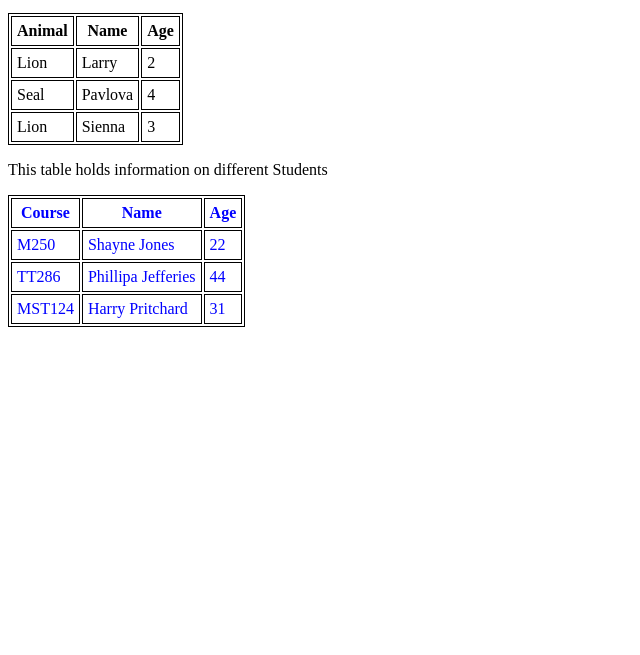
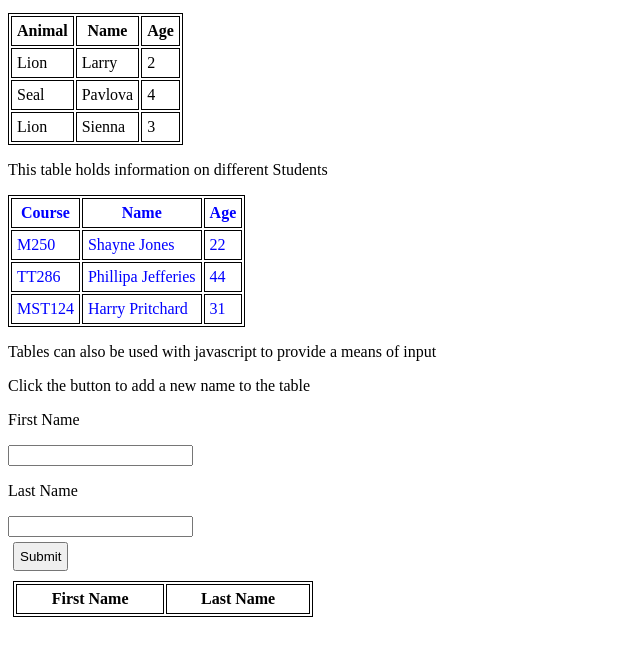
Before and after one commit to GemmaOwen92/TableDisplay, a plain HTML site: page index.html in a window 1280 px wide. Shown: the part 101-756 px from the top of the page, without its empty margins (0-640 px from the left). Drawn offline with Linux system fonts and the light colour scheme.

Commit message:
Third table added to project which uses javascript to submit information to a table. HTML updated to include third table content and CSS updated to style and space elements.

```diff
--- a/TableDisplay.CSS
+++ b/TableDisplay.CSS
@@ -9,3 +9,15 @@ th, td {
 table.table2 {
 	color: blue;
 }
+
+#myTable {
+	border: solid black 1px;
+	width:300px;
+	margin:5px;
+
+}
+
+#submit {
+	padding:5px;
+	margin: 5px;
+}
--- a/index.html
+++ b/index.html
@@ -5,6 +5,7 @@
 	<title>Table</title>
 	<link rel="stylesheet" type="text/css" href="TableDisplay.css" />
 	<meta name="viewport" content="width=device-width, initial-scale=1.0" />
+	<script src="table.js"></script>
 	<meta name="author" content="GemmaOwen"/>
 	</head>
 
@@ -72,6 +73,23 @@
 
 	</table>
 
+	<p>Tables can also be used with javascript to provide a means of input</p>
+
+	<p>Click the button to add a new name to the table</p>
+
+<p>First Name</p>
+<input type="text" name="fName" id="fName" />
+<p>Last Name</p>
+<input type="text" name="lName" id="lName" />
+<br>
+<button type="button" id="submit" onclick="myFunction()">Submit</button>
+<table id="myTable">
+<tr>
+<th>First Name</th>
+<th>Last Name</th>
+</tr>
+</table>
+
 
  </body>
 </html>
--- /dev/null
+++ b/table.JS
@@ -0,0 +1,15 @@
+function clear(){
+	document.getElementById("fName").value = "";
+	document.getElementById("lName").value = "";
+}
+
+
+function myFunction(){
+	var table = document.getElementById("myTable");
+	var row = table.insertRow(1);
+	var cell1 = row.insertCell(0);
+	var cell2 = row.insertCell(1);
+	cell1.innerHTML = document.getElementById("fName").value;
+	cell2.innerText = document.getElementById("lName").value;
+	clear();
+}
```
